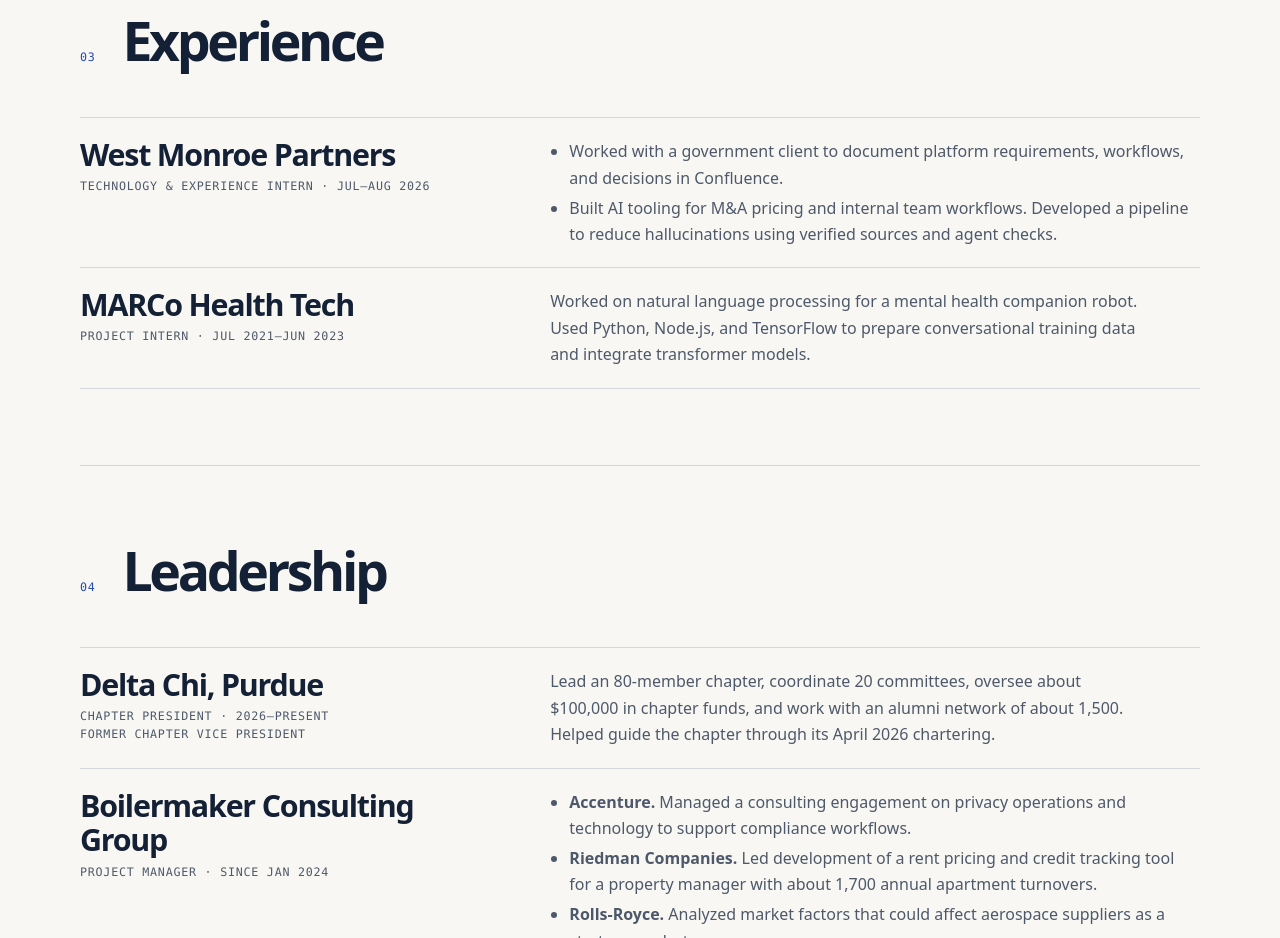
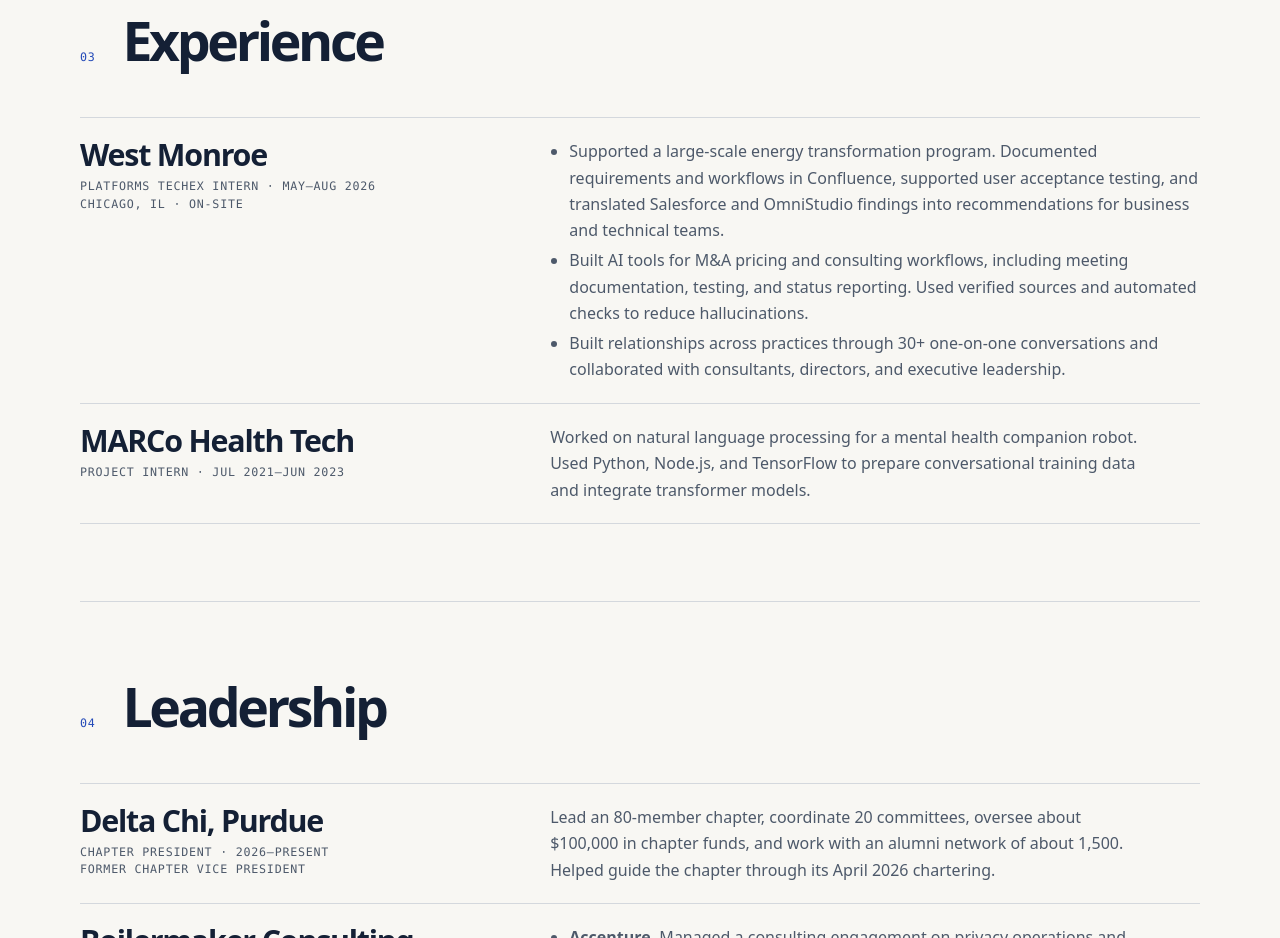
Before and after one commit to Sabaleaarnav/sabaleaarnav.github.io, a plain HTML site: page index.html in a window 1280 px wide. Shown: the part 2960-3898 px from the top of the page. Drawn offline with Linux system fonts and the light colour scheme.

Commit message:
Update West Monroe internship experience

```diff
--- a/index.html
+++ b/index.html
@@ -351,10 +351,14 @@
       <div class="section-head"><span class="index" aria-hidden="true">03</span><h2 id="experience-title">Experience</h2></div>
       <div class="entries">
         <article class="entry">
-          <div><h3>West Monroe Partners</h3><p class="meta">Technology &amp; Experience Intern · Jul–Aug 2026</p></div>
+          <div>
+            <h3>West Monroe</h3>
+            <p class="meta">Platforms TechEx Intern · May–Aug 2026<br>Chicago, IL · On-site</p>
+          </div>
           <ul>
-            <li>Worked with a government client to document platform requirements, workflows, and decisions in Confluence.</li>
-            <li>Built AI tooling for M&amp;A pricing and internal team workflows. Developed a pipeline to reduce hallucinations using verified sources and agent checks.</li>
+            <li>Supported a large-scale energy transformation program. Documented requirements and workflows in Confluence, supported user acceptance testing, and translated Salesforce and OmniStudio findings into recommendations for business and technical teams.</li>
+            <li>Built AI tools for M&amp;A pricing and consulting workflows, including meeting documentation, testing, and status reporting. Used verified sources and automated checks to reduce hallucinations.</li>
+            <li>Built relationships across practices through 30+ one-on-one conversations and collaborated with consultants, directors, and executive leadership.</li>
           </ul>
         </article>
         <article class="entry">
```
